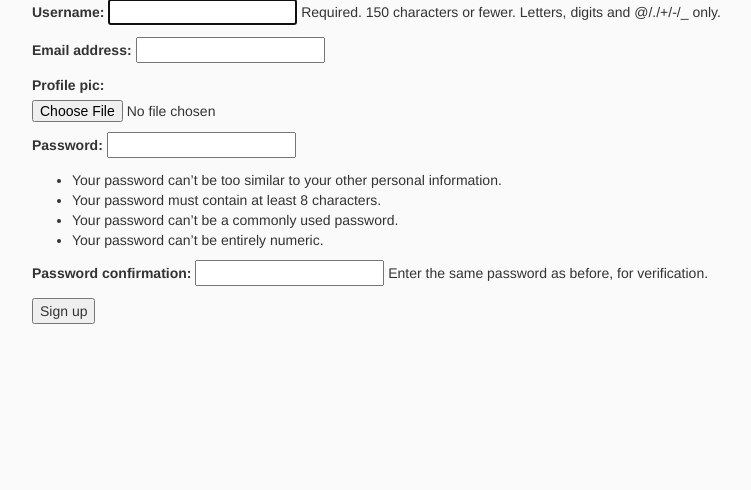
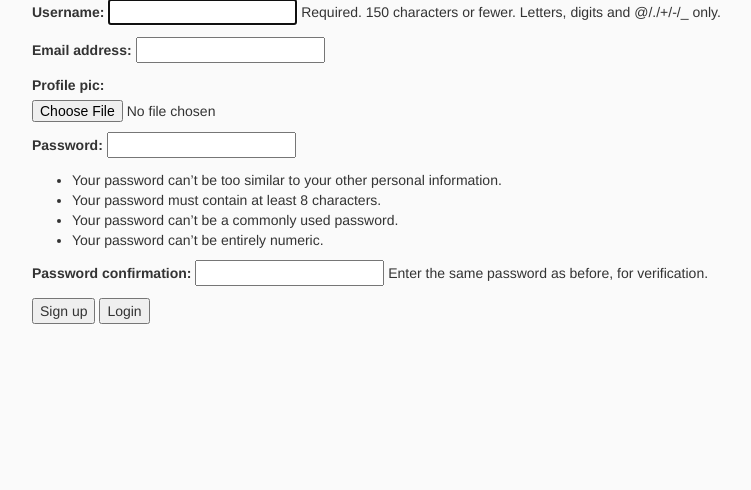
Before and after one commit to helibu/Instagram-with-Django, a Django app: page /auth/signup/ in a window 1280 px wide. Shown: the part 128-618 px from the top of the page, without its empty margins (38-789 px from the left). Run offline with Django 3.2, Linux system fonts and the light colour scheme; some libraries are stand-ins or nearby versions.

Commit message:
add login button on signup page

```diff
--- a/templates/signup.html
+++ b/templates/signup.html
@@ -9,7 +9,7 @@
     {% csrf_token %}
     {{ form.as_p }}
     <button type='submit'>Sign up</button>
+    <input type="button" value="Login" onclick="location.href='{% url 'login'%}';">
 </form>
 
-
 {% endblock content %}
```
